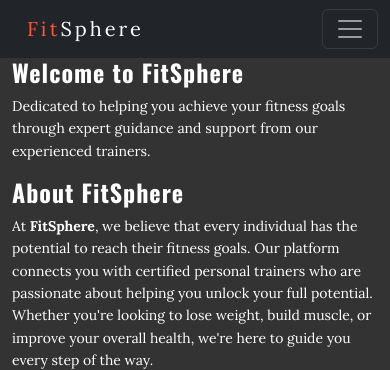
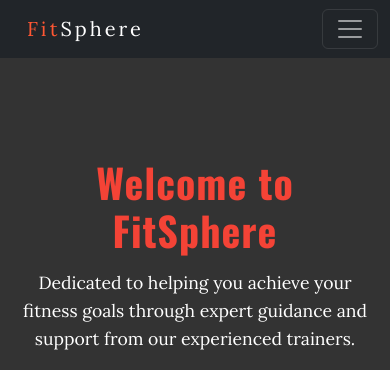
Before and after one commit to Kevinolm10/FitSphere, a Django app: page /about/ in a window 390 px wide. Shown: the top 370 px of the page. Run offline with Django 5.2, Linux system fonts and the light colour scheme.

Commit message:
Create styling for about page and media querys

```diff
--- a/static/css/style.css
+++ b/static/css/style.css
@@ -744,6 +744,92 @@ span {
     box-shadow: 0 0 0 2px rgba(255, 87, 34, 0.5);
 }
 
+/* About Page Styling */
+.about-section1 {
+    background-color: #333;
+    /* Dark background */
+    color: #fff;
+    /* Light text for contrast */
+    padding: 60px 0;
+    padding-top: 100px;
+    /* Add padding at the top */
+}
+
+.about-header {
+    text-align: center;
+    margin-bottom: 40px;
+}
+
+.about-header h1 {
+    font-size: 3.5rem;
+    font-weight: 700;
+    margin-bottom: 15px;
+    color: #f44336;
+    /* Accent color for headers */
+}
+
+.about-header p {
+    font-size: 1.25rem;
+    max-width: 800px;
+    margin: 0 auto;
+    color: white;
+    /* Slightly lighter text */
+}
+
+.about-content {
+    display: flex;
+    justify-content: space-between;
+    align-items: center;
+    gap: 30px;
+    margin-top: 40px;
+}
+
+.about-text {
+    width: 50%;
+    font-size: 1.125rem;
+    line-height: 1.8;
+    color: white;
+    /* Slightly lighter text */
+}
+
+.about-text h2 {
+    font-size: 2.5rem;
+    font-weight: 600;
+    color: #f44336;
+    margin-bottom: 20px;
+}
+
+.about-image {
+    width: 45%;
+}
+
+.about-image img {
+    width: 100%;
+    height: auto;
+    border-radius: 10px;
+    box-shadow: 0 4px 12px rgba(0, 0, 0, 0.2);
+}
+
+.mission-statement {
+    text-align: center;
+    margin-top: 60px;
+}
+
+.mission-statement h2 {
+    font-size: 2.5rem;
+    font-weight: 600;
+    color: #f44336;
+    margin-bottom: 20px;
+}
+
+.mission-statement p {
+    font-size: 1.25rem;
+    max-width: 800px;
+    margin: 0 auto;
+    color: white;
+    line-height: 1.8;
+}
+
 
 
 footer {
@@ -1013,6 +1099,24 @@ footer {
             width: 100%;
         }
 
+        .about-content {
+            flex-direction: column;
+            text-align: center;
+        }
+
+        .about-text,
+        .about-image {
+            width: 100%;
+        }
+
+        .about-header h1 {
+            font-size: 2.5rem;
+        }
+
+        .about-header p {
+            font-size: 1.1rem;
+        }
+
         /* Footer Adjustments */
         footer {
             padding: 15px 0;
```
